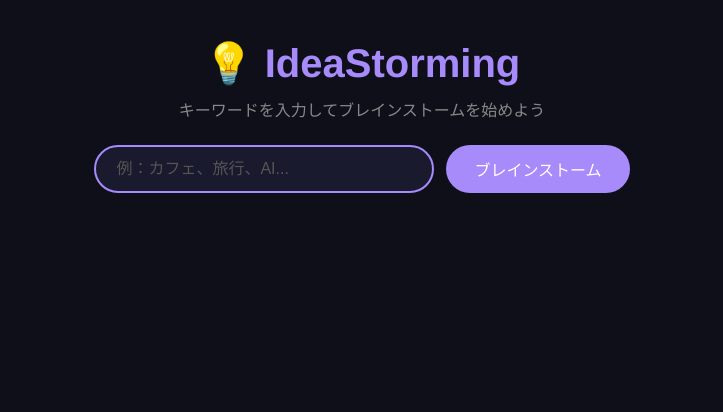
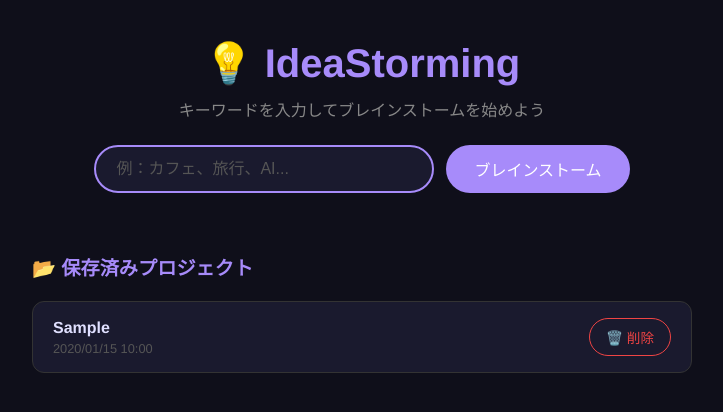
Before and after one commit to ayaches/IdeaStorming, a Flask app: page / in a window 1280 px wide. Shown: the top 412 px of the page, without its empty margins (278-1001 px from the left). Run offline with Flask 3, Linux system fonts and the light colour scheme; tables that the repository leaves empty hold one stand-in row (values such as "Sample post").

Commit message:
保存・削除機能を追加

```diff
--- a/app.py
+++ b/app.py
@@ -1,17 +1,43 @@
 import os
 import json
 from flask import Flask, render_template, request, jsonify
+from flask_sqlalchemy import SQLAlchemy
 from google import genai
 from google.genai import errors
 from dotenv import load_dotenv
+from datetime import datetime
 
 # .envファイルからAPIキーを読み込む
 load_dotenv()
 
 app = Flask(__name__)
 
+# データベースの設定
+app.config["SQLALCHEMY_DATABASE_URI"] = "sqlite:///ideastorming.db"
+app.config["SQLALCHEMY_TRACK_MODIFICATIONS"] = False
+app.config["SECRET_KEY"] = os.getenv("SECRET_KEY", "dev-secret-key")
+
+db = SQLAlchemy(app)
+
 # Gemini APIクライアントの設定
 client = genai.Client(api_key=os.getenv("GEMINI_API_KEY"))
+
+
+# プロジェクトテーブルの定義
+class Project(db.Model):
+    __tablename__ = "projects"
+
+    id: int = db.Column(db.Integer, primary_key=True)
+    title: str = db.Column(db.String(200), nullable=False)
+    keyword: str = db.Column(db.String(200), nullable=False)
+    result: str = db.Column(db.Text, nullable=False)
+    is_favorite: bool = db.Column(db.Boolean, default=False)
+    created_at: datetime = db.Column(db.DateTime, default=datetime.utcnow)
+
+
+# アプリ起動時にテーブルを作成する
+with app.app_context():
+    db.create_all()
 
 
 @app.route("/")
@@ -40,14 +66,14 @@ def brainstorm() -> tuple:
   "categories": [
     {{
       "name": "カテゴリ名",
-      "ideas": ["アイデア1", "アイデア2"]
+      "ideas": ["キーワード1", "キーワード2"]
     }}
   ]
 }}
 
 #ルール
 ・カテゴリは最大5個
-・合計アイデア数は20個
+・合計キーワード数は20個
 ・どのカテゴリにも当てはまらない場合は新しいカテゴリ名を作る
 """
 
@@ -64,27 +90,80 @@ def brainstorm() -> tuple:
         result: dict = json.loads(text)
         return jsonify(result), 200
 
-    except errors.ClientError as e:
-        # APIキーの問題・無料枠オーバーなどのエラー
+    except errors.ClientError:
         return jsonify({
             "error": "api_limit",
             "message": "無料枠の上限に達しました。しばらく待ってから再試行してください。"
         }), 429
 
-    except errors.ServerError as e:
-        # サーバー混雑などのエラー
+    except errors.ServerError:
         return jsonify({
             "error": "server_busy",
             "message": "AIサーバーが混雑しています。少し待ってから再試行してください。"
         }), 503
 
-    except Exception as e:
-        # その他の予期しないエラー
+    except Exception:
         return jsonify({
             "error": "unknown",
             "message": "予期しないエラーが発生しました。もう一度試してください。"
         }), 500
 
 
+@app.route("/save", methods=["POST"])
+def save() -> tuple:
+    # フロントから送られたデータを受け取る
+    data: dict = request.get_json()
+    keyword: str = data.get("keyword", "")
+    result: str = data.get("result", "")
+
+    # キーワードが空の場合はエラーを返す
+    if not keyword or not result:
+        return jsonify({"error": "保存するデータがありません"}), 400
+
+    # タイトルはキーワードをそのまま使う
+    new_project = Project(
+        title=keyword,
+        keyword=keyword,
+        result=json.dumps(result, ensure_ascii=False)
+    )
+
+    db.session.add(new_project)
+    db.session.commit()
+
+    return jsonify({"message": "保存しました", "id": new_project.id}), 200
+
+
+@app.route("/projects", methods=["GET"])
+def get_projects() -> tuple:
+    # 保存済みプロジェクトを新しい順に取得する
+    projects: list = Project.query.order_by(Project.created_at.desc()).all()
+
+    result: list = [
+        {
+            "id": p.id,
+            "title": p.title,
+            "keyword": p.keyword,
+            "created_at": p.created_at.strftime("%Y/%m/%d %H:%M")
+        }
+        for p in projects
+    ]
+
+    return jsonify(result), 200
+
+
+@app.route("/projects/<int:project_id>", methods=["DELETE"])
+def delete_project(project_id: int) -> tuple:
+    # 指定されたIDのプロジェクトを削除する
+    project = Project.query.get(project_id)
+
+    if not project:
+        return jsonify({"error": "プロジェクトが見つかりません"}), 404
+
+    db.session.delete(project)
+    db.session.commit()
+
+    return jsonify({"message": "削除しました"}), 200
+
+
 if __name__ == "__main__":
     app.run(debug=True)
--- a/static/style.css
+++ b/static/style.css
@@ -165,3 +165,84 @@ button:hover {
 .idea-item:last-child {
     border-bottom: none;
 }
+
+/* 保存ボタンエリア */
+.save-area {
+    text-align: center;
+    margin-top: 40px;
+}
+
+.save-btn {
+    background: #22c55e;
+    padding: 14px 36px;
+    font-size: 1rem;
+    border-radius: 30px;
+}
+
+.save-btn:hover {
+    background: #16a34a;
+}
+
+/* 履歴エリア */
+.history-area {
+    max-width: 700px;
+    margin: 60px auto 40px;
+    padding: 0 20px;
+}
+
+.history-area h2 {
+    color: #a78bfa;
+    margin-bottom: 20px;
+    font-size: 1.2rem;
+}
+
+.no-history {
+    color: #555;
+    text-align: center;
+}
+
+/* 履歴アイテム */
+.history-item {
+    display: flex;
+    justify-content: space-between;
+    align-items: center;
+    background: #1a1a2e;
+    border: 1px solid #333;
+    border-radius: 12px;
+    padding: 16px 20px;
+    margin-bottom: 12px;
+}
+
+.history-info {
+    display: flex;
+    flex-direction: column;
+    gap: 4px;
+}
+
+.history-keyword {
+    font-size: 1rem;
+    color: #e0e0ff;
+    font-weight: bold;
+}
+
+.history-date {
+    font-size: 0.8rem;
+    color: #555;
+}
+
+/* 削除ボタン */
+.delete-btn {
+    background: transparent;
+    color: #ef4444;
+    border: 1px solid #ef4444;
+    padding: 8px 16px;
+    border-radius: 20px;
+    font-size: 0.85rem;
+    cursor: pointer;
+    transition: all 0.3s;
+}
+
+.delete-btn:hover {
+    background: #ef4444;
+    color: white;
+}
--- a/templates/index.html
+++ b/templates/index.html
@@ -21,7 +21,23 @@
     <!-- 結果表示エリア -->
     <div id="result"></div>
 
+    <!-- 履歴エリア -->
+    <div class="history-area">
+        <h2>📂 保存済みプロジェクト</h2>
+        <div id="history-list"></div>
+    </div>
+
     <script>
+        // 現在の結果を保持する変数
+        let currentKeyword = "";
+        let currentResult = null;
+
+        // ページ読み込み時に履歴を取得する
+        window.onload = function() {
+            loadHistory();
+        };
+
+        // ブレインストームを実行する
         async function brainstorm() {
             const keyword = document.getElementById("keyword").value;
             const resultDiv = document.getElementById("result");
@@ -34,6 +50,8 @@
 
             // ローディング表示
             resultDiv.innerHTML = "<p class='loading'>考え中...🤔</p>";
+            currentKeyword = keyword;
+            currentResult = null;
 
             // バックエンドにキーワードを送信する
             const response = await fetch("/brainstorm", {
@@ -57,6 +75,9 @@
                 return;
             }
 
+            // 結果を保持しておく
+            currentResult = data;
+
             // ロジックツリー形式でHTMLを組み立てる
             let html = `
                 <div class="tree">
@@ -77,7 +98,92 @@
             }
 
             html += `</div></div>`;
+
+            // 保存ボタンを追加する
+            html += `
+                <div class="save-area">
+                    <button class="save-btn" onclick="saveProject()">💾 この結果を保存する</button>
+                </div>
+            `;
+
             resultDiv.innerHTML = html;
+        }
+
+        // 結果を保存する
+        async function saveProject() {
+            if (!currentKeyword || !currentResult) {
+                alert("保存するデータがありません");
+                return;
+            }
+
+            const response = await fetch("/save", {
+                method: "POST",
+                headers: { "Content-Type": "application/json" },
+                body: JSON.stringify({
+                    keyword: currentKeyword,
+                    result: currentResult
+                })
+            });
+
+            const data = await response.json();
+
+            if (data.error) {
+                alert("保存に失敗しました");
+                return;
+            }
+
+            alert("保存しました！");
+
+            // 履歴を再読み込みする
+            loadHistory();
+        }
+
+        // 履歴一覧を取得して表示する
+        async function loadHistory() {
+            const response = await fetch("/projects");
+            const projects = await response.json();
+            const historyList = document.getElementById("history-list");
+
+            if (projects.length === 0) {
+                historyList.innerHTML = "<p class='no-history'>保存済みのプロジェクトはありません</p>";
+                return;
+            }
+
+            let html = "";
+            for (const project of projects) {
+                html += `
+                    <div class="history-item" id="project-${project.id}">
+                        <div class="history-info">
+                            <span class="history-keyword">${project.keyword}</span>
+                            <span class="history-date">${project.created_at}</span>
+                        </div>
+                        <button class="delete-btn" onclick="deleteProject(${project.id})">🗑️ 削除</button>
+                    </div>
+                `;
+            }
+
+            historyList.innerHTML = html;
+        }
+
+        // プロジェクトを削除する
+        async function deleteProject(projectId) {
+            if (!confirm("このプロジェクトを削除しますか？")) {
+                return;
+            }
+
+            const response = await fetch(`/projects/${projectId}`, {
+                method: "DELETE"
+            });
+
+            const data = await response.json();
+
+            if (data.error) {
+                alert("削除に失敗しました");
+                return;
+            }
+
+            // 削除したアイテムを画面から消す
+            document.getElementById(`project-${projectId}`).remove();
         }
     </script>
 </body>
```
